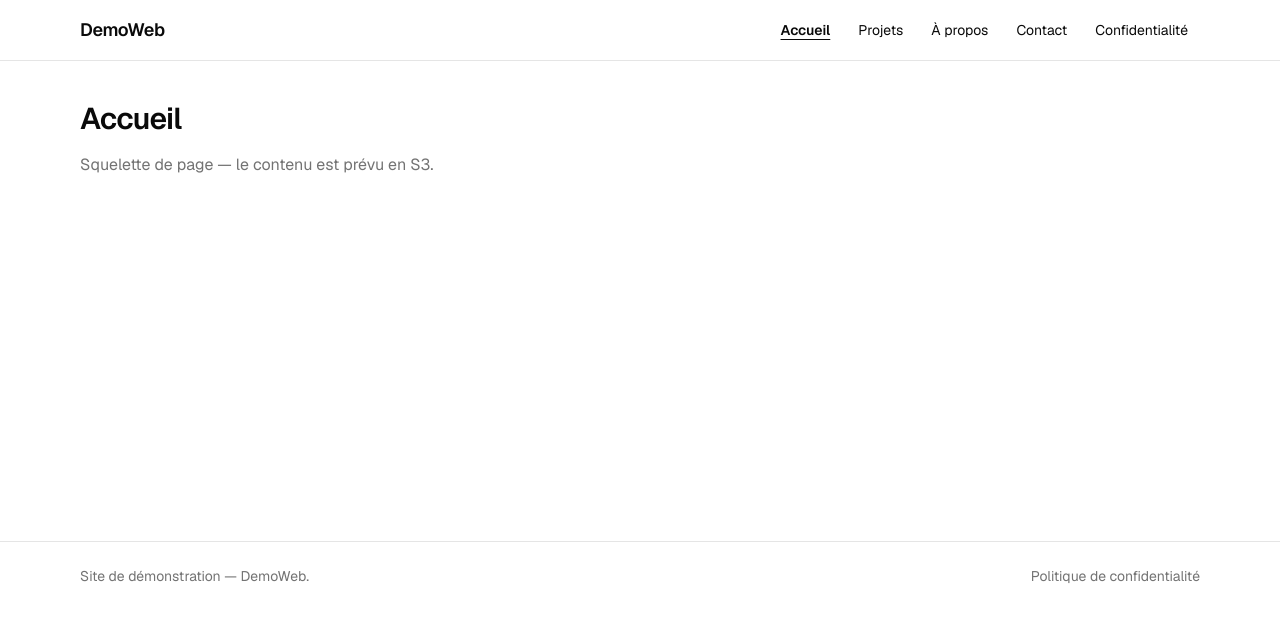
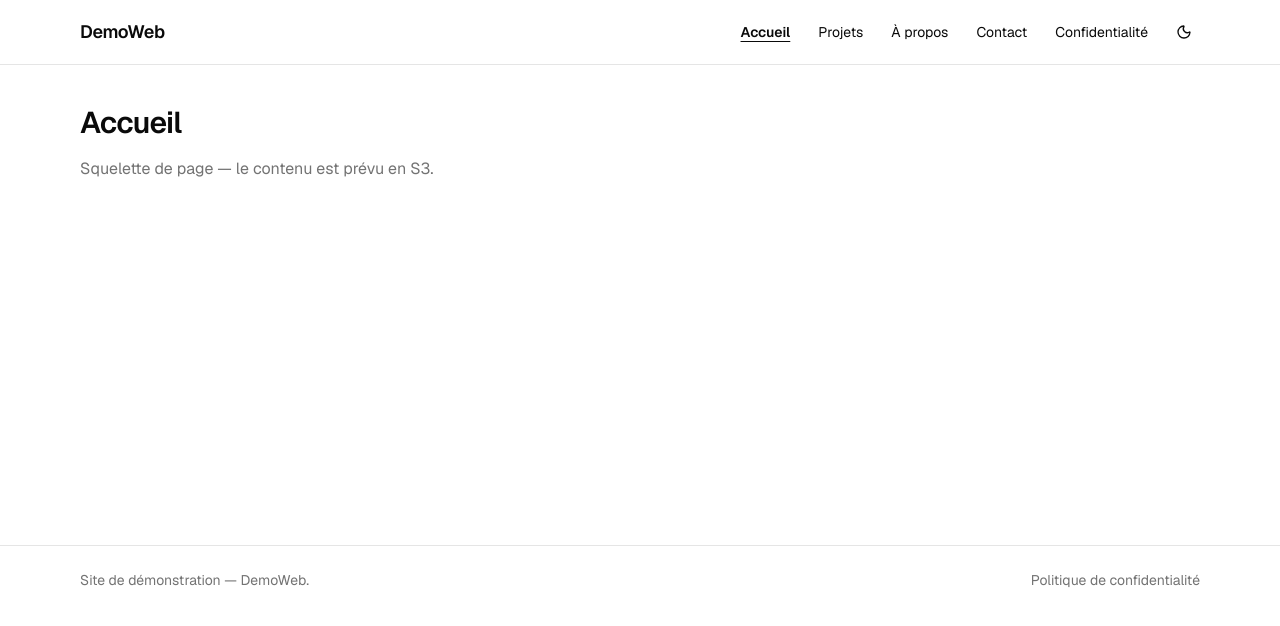
Before and after one commit to sieni7/DemoWeb, a Next.js app: page / in a window 1280 px wide. Shown: the top 626 px of the page. Built offline with nearby package versions, Linux system fonts and the light colour scheme.

Commit message:
feat(s1): add persistent light/dark theme without new dependency (T1-4)

```diff
--- a/app/(public)/layout.tsx
+++ b/app/(public)/layout.tsx
@@ -2,6 +2,7 @@ import Link from "next/link";
 
 import { Footer } from "@/components/public/footer";
 import { Navigation } from "@/components/public/navigation";
+import { ThemeToggle } from "@/components/public/theme-toggle";
 
 export default function PublicLayout({
   children,
@@ -24,7 +25,10 @@ export default function PublicLayout({
           >
             DemoWeb
           </Link>
-          <Navigation />
+          <div className="flex items-center gap-2">
+            <Navigation />
+            <ThemeToggle />
+          </div>
         </div>
       </header>
       <main
--- a/app/globals.css
+++ b/app/globals.css
@@ -2,7 +2,7 @@
 @import "tw-animate-css";
 @import "shadcn/tailwind.css";
 
-@custom-variant dark (&:is(.dark *));
+@custom-variant dark (&:is([data-theme="dark"] *));
 
 @theme inline {
   --font-sans: var(--font-geist-sans);
@@ -87,7 +87,7 @@ html {
   --sidebar-ring: oklch(0.708 0 0);
 }
 
-.dark {
+[data-theme="dark"] {
   --background: oklch(0.145 0 0);
   --foreground: oklch(0.985 0 0);
   --card: oklch(0.205 0 0);
--- a/app/layout.tsx
+++ b/app/layout.tsx
@@ -1,5 +1,7 @@
 import type { Metadata } from "next";
 import { Geist, Geist_Mono } from "next/font/google";
+
+import { THEME_INIT_SCRIPT } from "@/lib/theme";
 
 import "./globals.css";
 
@@ -28,8 +30,9 @@ export default function RootLayout({
   children: React.ReactNode;
 }>) {
   return (
-    <html lang="fr">
+    <html lang="fr" suppressHydrationWarning>
       <body className={`${geistSans.variable} ${geistMono.variable} font-sans`}>
+        <script dangerouslySetInnerHTML={{ __html: THEME_INIT_SCRIPT }} />
         {children}
       </body>
     </html>
--- /dev/null
+++ b/components/public/theme-toggle.tsx
@@ -0,0 +1,51 @@
+"use client";
+
+import { Moon, Sun } from "lucide-react";
+import { useEffect, useState } from "react";
+
+import { Button } from "@/components/ui/button";
+import {
+  applyTheme,
+  nextTheme,
+  resolveTheme,
+  THEME_STORAGE_KEY,
+  type Theme,
+} from "@/lib/theme";
+
+export function ThemeToggle() {
+  const [theme, setTheme] = useState<Theme>("light");
+
+  useEffect(() => {
+    const stored = localStorage.getItem(THEME_STORAGE_KEY);
+    const initial = resolveTheme(
+      stored,
+      window.matchMedia("(prefers-color-scheme: dark)").matches,
+    );
+    applyTheme(initial);
+    setTheme(initial);
+  }, []);
+
+  const toggle = () => {
+    const updated = nextTheme(theme);
+    applyTheme(updated);
+    setTheme(updated);
+    try {
+      localStorage.setItem(THEME_STORAGE_KEY, updated);
+    } catch {
+      // Stockage indisponible : le thème reste appliqué pour la session.
+    }
+  };
+
+  return (
+    <Button
+      type="button"
+      variant="ghost"
+      size="icon"
+      aria-label={theme === "dark" ? "Activer le thème clair" : "Activer le thème sombre"}
+      aria-pressed={theme === "dark"}
+      onClick={toggle}
+    >
+      {theme === "dark" ? <Sun aria-hidden="true" /> : <Moon aria-hidden="true" />}
+    </Button>
+  );
+}
--- /dev/null
+++ b/lib/theme.ts
@@ -0,0 +1,20 @@
+export type Theme = "light" | "dark";
+
+export const THEME_STORAGE_KEY = "demoweb-theme";
+
+export function resolveTheme(stored: string | null, systemPrefersDark: boolean): Theme {
+  if (stored === "light" || stored === "dark") {
+    return stored;
+  }
+  return systemPrefersDark ? "dark" : "light";
+}
+
+export function nextTheme(current: Theme): Theme {
+  return current === "dark" ? "light" : "dark";
+}
+
+export function applyTheme(theme: Theme): void {
+  document.documentElement.dataset.theme = theme;
+}
+
+export const THEME_INIT_SCRIPT = `(function(){try{var stored=localStorage.getItem("${THEME_STORAGE_KEY}");var theme=(stored==="light"||stored==="dark")?stored:(window.matchMedia("(prefers-color-scheme: dark)").matches?"dark":"light");document.documentElement.dataset.theme=theme;}catch(error){document.documentElement.dataset.theme="light";}})();`;
```
